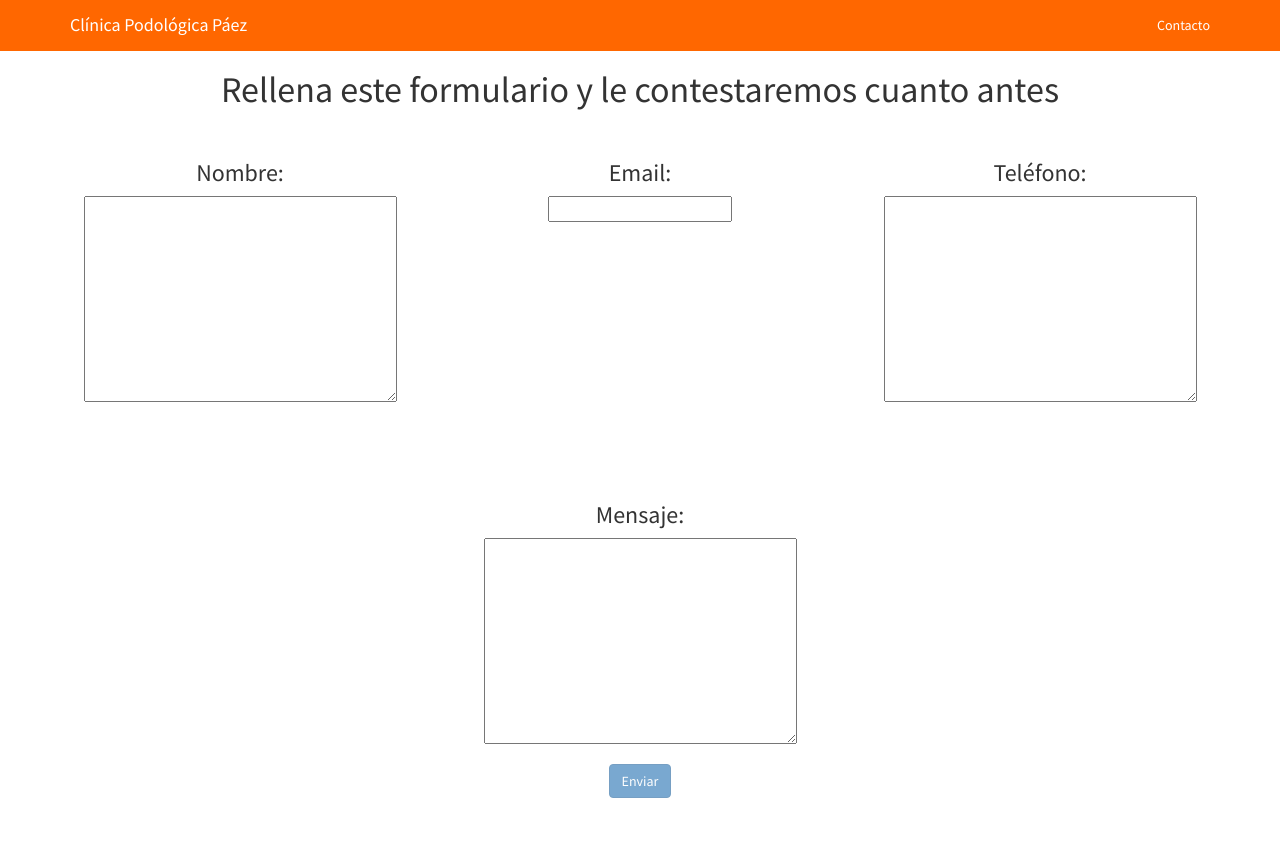
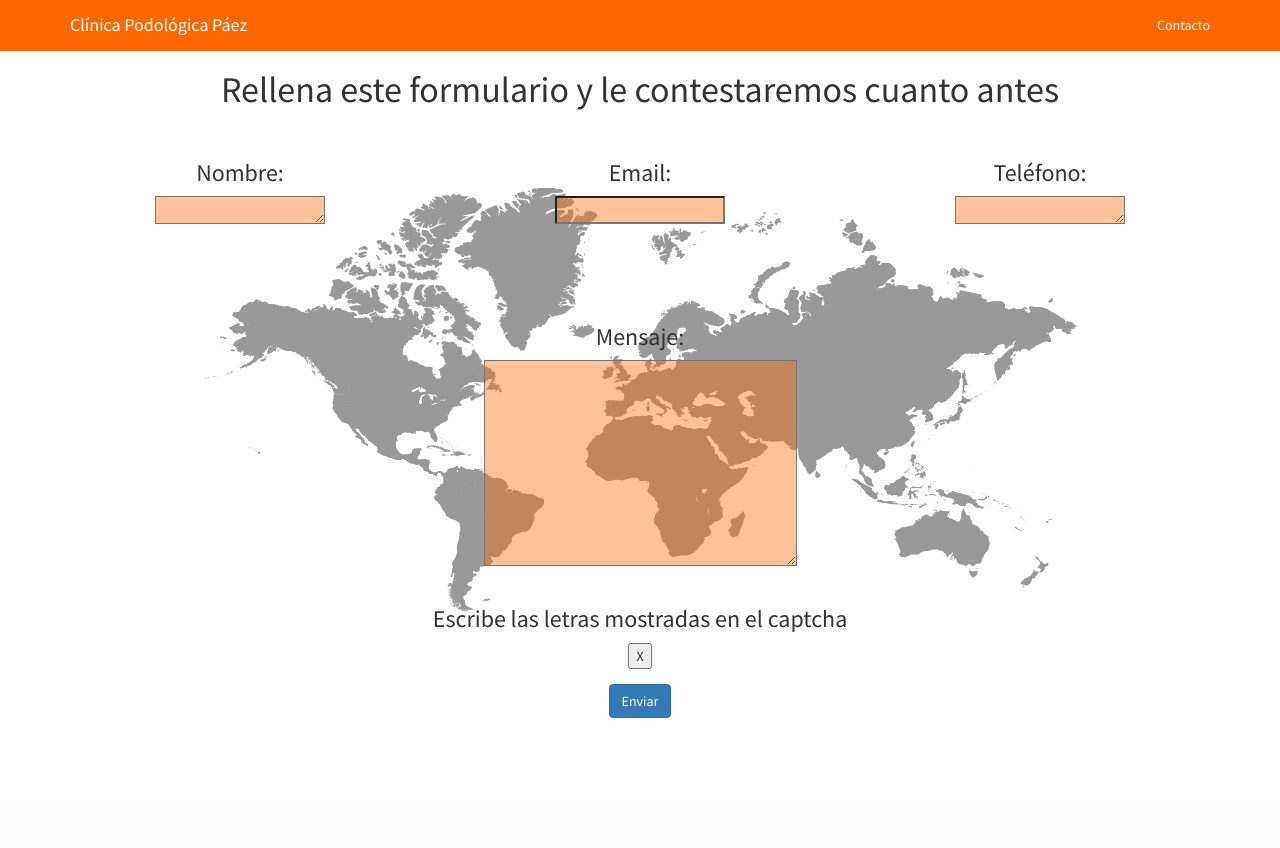
Before and after one commit to felixDD666/joaquinWeb, a Django app: page /contactView/ in a window 1280 px wide. After the commit the page ends 718 px from the top, so only its background shows below. Run offline with Django 3.2, Linux system fonts and the light colour scheme; some libraries are stand-ins or nearby versions.

Commit message:
commit 09-02-2017

```diff
--- a/mysite/urls.py
+++ b/mysite/urls.py
@@ -20,4 +20,5 @@ from django.contrib import admin
 urlpatterns = [
 	url(r'^', include('webJP.urls')),
     url(r'^admin/', admin.site.urls),
+    url(r'^captcha/', include('captcha.urls')),
 ]
--- a/webJP/forms.py
+++ b/webJP/forms.py
@@ -1,7 +1,9 @@
 from django import forms
+from captcha.fields import CaptchaField
 
 class ContactForm(forms.Form):
     nombre = forms.CharField(required=True,widget=forms.Textarea)
     email = forms.EmailField(required=True)
     telefono = forms.CharField(required=True,widget=forms.Textarea)
     mensaje = forms.CharField(required=True,widget=forms.Textarea)
+    captcha = CaptchaField()
--- a/webJP/static/css/style.css
+++ b/webJP/static/css/style.css
@@ -626,3 +626,30 @@ Death_to_stock_photography_Vibrant (7 of 10).jpg
 #containerContact{
   padding:50px 0;
 }
+
+#bodyContact{
+  background: url(../img/world-map-black.png) no-repeat center center;
+}
+
+#id_nombre{
+  color: white;
+  background-color: rgba(255,103,0,0.4);
+  width: 170px;
+  height: 28px;
+}
+#id_email{
+  color: white;
+  background-color: rgba(255,103,0,0.4);
+  width: 170px;
+  height: 28px;
+}
+#id_telefono{
+  color: white;
+  background-color: rgba(255,103,0,0.4);
+  width: 170px;
+  height: 28px;
+}
+#id_mensaje{
+  color: white;
+  background-color: rgba(255,103,0,0.4);
+}
--- a/webJP/static/js/principal.js
+++ b/webJP/static/js/principal.js
@@ -93,3 +93,14 @@
             $("#fondoCabecera").css("margin-left", "-" + halfWidth + "px")
         }
     });
+
+/*Captcha JS*/
+$('.js-captcha-refresh').click(function(){
+    $form = $(this).parents('form');
+
+    $.getJSON($(this).data('url'), {}, function(json) {
+        // This should update your captcha image src and captcha hidden input
+    });
+
+    return false;
+});
--- a/webJP/templates/webJP/contactview.html
+++ b/webJP/templates/webJP/contactview.html
@@ -34,7 +34,7 @@
 
 </head>
 
-<body>
+<body id="bodyContact">
 
 
     <nav id="mainNav" class="navbar navbar-default navbar-custom navbar-fixed-top">
@@ -67,32 +67,38 @@
                 </div>
                 <div class="row">
                     <div class="col-md-4 text-center">
-                        <div class="form-group" >
+                        <div id="contactInfo" class="form-group" >
                             <h3 class="textContact">Nombre:</h3>{{form.nombre}} <!--Poner mas bonito esto vieo ya-->
                         </div>
                     </div>
                     <div class="col-md-4 text-center">
-                        <div class="form-group">
-                            <h3 class="textContact">Email:</h3> {{form.email}} <!--Poner mas bonito esto vieo ya-->
+                        <div id="contactInfo" class="form-group">
+                            <h3  class="textContact">Email:</h3> {{form.email}} <!--Poner mas bonito esto vieo ya-->
                         </div>
                     </div>
                     <div class="col-md-4 text-center">
-                        <div class="form-group">
+                        <div id="contactInfo" class="form-group">
                             <h3 class="textContact">Teléfono:</h3> {{form.telefono}} <!--Poner mas bonito esto vieo ya-->
                         </div>
                     </div>
                 </div>
                 <br><br><br>
                 <div class="row">
-                <div class="col-md-12 text-center">
+                    <div class="col-md-12 text-center">
+                        <div class="form-group">
+                            <h3 class="textMessage">Mensaje:</h3> {{form.mensaje}}
+                        </div>
+                    </div>
+                    <div class="col-md-12 text-center">
                     <div class="form-group">
-                        <h3 class="textContact">Mensaje:</h3> {{form.mensaje}}
+                         <h3>Escribe las letras mostradas en el captcha</h3>{{form.captcha}}<button class='js-captcha-refresh'>X</button>
                     </div>
                 </div>
                 </div>
                 <div class="row text-center">
                     <div class="form-actions">
-                      <button id="contactSubmit" class="btn btn-primary" type="submit" disabled="disabled">Enviar</button>
+                      <button id="contactSubmit" class="btn btn-primary" type="submit">Enviar</button>
+
                     </div>
                 </div>
             </form>
--- a/webJP/templates/webJP/principal.html
+++ b/webJP/templates/webJP/principal.html
@@ -8,8 +8,12 @@
     <meta name="viewport" content="width=device-width, initial-scale=1">
     <meta name="description" content="">
     <meta name="author" content="">
+    <!--Descripcion de la página-->
+    <meta name="description" content="Tu clínica Podológica de confianza.
+    Llamenos para solicitar cita al Tfno.: 952 22 58 97.
+    Especialistas en cirugía podológica. Consulte nuestros servicios." />
 
-    <title>Clínica Páez</title>
+    <title>Clínica Podológica Páez</title>
 
     <!-- Bootstrap Core CSS -->
     <link href="../../static/css/bootstrap.css" rel="stylesheet">
--- a/webJP/templates/webJP/robots.txt
+++ b/webJP/templates/webJP/robots.txt
@@ -1,3 +1,4 @@
 
 User-agent: *
-Disallow:/mysite/
+Disallow:
+Sitemap: http://www.clinicapodologicapaez.com/sitemap.xml
--- /dev/null
+++ b/webJP/templates/webJP/thanks.html
@@ -0,0 +1 @@
+gracias
--- a/webJP/urls.py
+++ b/webJP/urls.py
@@ -1,5 +1,8 @@
-from django.conf.urls import url
+from django.conf.urls import url,include
 from django.views.generic import TemplateView
+from django.contrib.sitemaps.views import sitemap
+
+
 
 from . import views
 
@@ -27,5 +30,8 @@ urlpatterns = [
     url(r'^serv11/$', views.serv11, name='serv11'),
     url(r'^serv12/$', views.serv12, name='serv12'),
     url(r'^contactView/$', views.contacto, name='contactView'),
-    url(r'^robots.txt$', TemplateView.as_view(template_name="robots.txt", content_type="text/plain"), name="robots_file"),
+    url(r'^contactView/thanks/$',views.thanks,name='thanks'),
+    url(r'^robots.txt/$', TemplateView.as_view(template_name="robots.txt", content_type="text/plain"), name="robots_file"),
+    url(r'^sitemap\.xml/$', sitemap, {'sitemaps': sitemap}, name='django.contrib.sitemaps.views.sitemap'),
+
 ]
--- a/webJP/views.py
+++ b/webJP/views.py
@@ -1,5 +1,7 @@
 from django.shortcuts import render
+from django.http import HttpResponse, HttpResponseRedirect
 from .forms import ContactForm
+from django.core.mail import send_mail, BadHeaderError
 
 # Create your views here.
 def principal(request):
@@ -66,4 +68,18 @@ def serv12(request):
 	return render(request,'webJP/recursos.html',{})
 def contacto(request):
 	form = ContactForm(request.POST)
+	if form.is_valid():
+            human = True
+            nombre = form.cleaned_data['nombre']
+            email = form.cleaned_data['email']
+            telefono = form.cleaned_data['telefono']
+            mensaje = form.cleaned_data['mensaje']
+            try:
+                send_mail("Nuevo mensaje de " + nombre, "Email: " + email + "\n\nTelefono: " + telefono + "\n\nContenido: " + mensaje , 'mensajesclinica@gmail.com', ['clinicapodologicapaez@gmail.com'])
+            except BadHeaderError:
+                return HttpResponse('Invalid header found.')
+            return HttpResponseRedirect("thanks")
 	return render(request,'webJP/contactView.html',{'form': form})
+
+def thanks(request):
+    return render(request,'webJP/thanks.html',{})
```
Also changed, not shown: mysite/settings.py (+19 -0 lines), webJP/static/img/Death_to_stock_photography_Vibrant.jpg (added), 1 other file.
